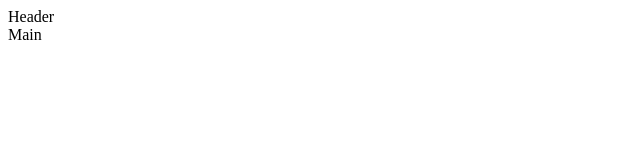
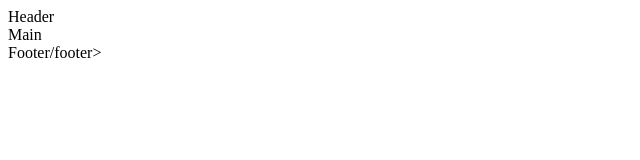
Before and after one commit to OlyaShire/my-project, a plain HTML site: page index.html in a window 1280 px wide. Shown: the whole page, without its empty margins (0-640 px from the left). Drawn offline with Linux system fonts and the light colour scheme.

Commit message:
add footer

```diff
--- a/index.html
+++ b/index.html
@@ -8,6 +8,6 @@
 <body>
   <header>Header</header>
   <main>Main</main>
-  <footer></footer>
+  <footer>Footer/footer>
 </body>
 </html>
```
